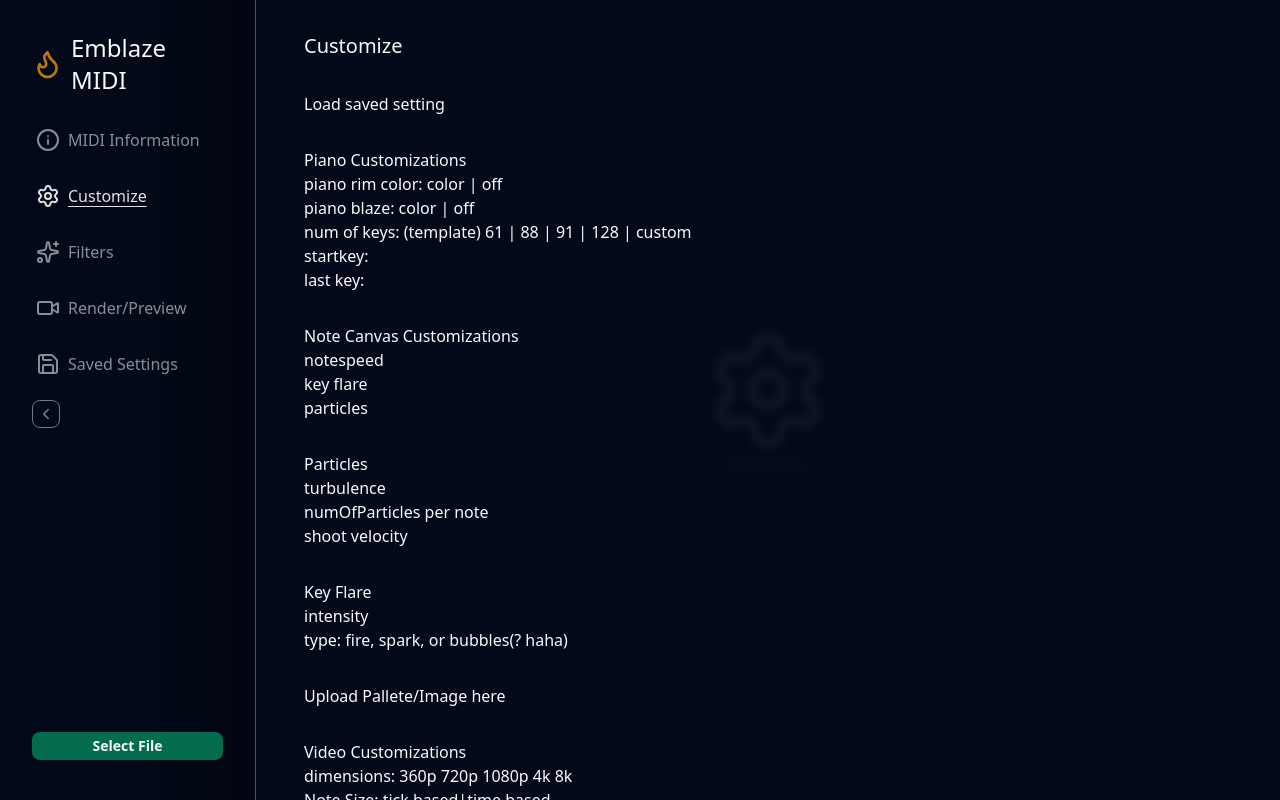
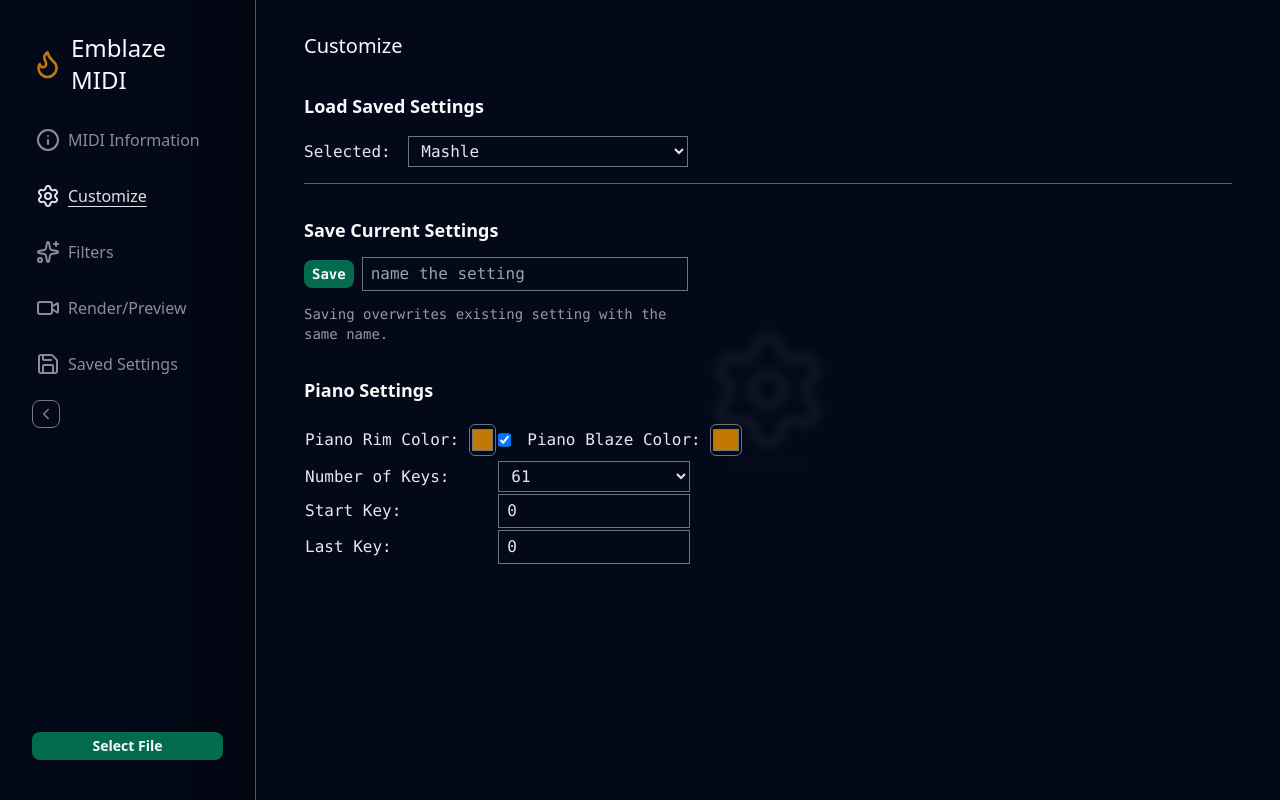
Before and after one commit to AndreBryant/emblaze-app, a SvelteKit app: page / in a window 1280 px wide. Both pictures are taken after a click on the button "Customize". Built offline with nearby package versions, Linux system fonts and the light colour scheme.

Commit message:
add fields for customization tab

```diff
--- a/src/app.css
+++ b/src/app.css
@@ -8,3 +8,7 @@ body {
 	height: 100vh;
 	width: 100vw;
 }
+
+* {
+	transition: 1s;
+}
--- a/src/components/MainContent.svelte
+++ b/src/components/MainContent.svelte
@@ -7,10 +7,7 @@
 	export let items = [];
 </script>
 
-<div
-	id="main-content"
-	class={`flex-grow ${$isSidebarCollapsed ? ' ml-24' : ' ml-64'} relative overflow-y-auto`}
->
+<div class={`flex-grow ${$isSidebarCollapsed ? ' ml-24' : ' ml-64'} relative overflow-y-auto`}>
 	{#each items as item}
 		{#if $activeTabValue === item.value}
 			<TabContent component={item.component} label={item.label} logo={item.logo} />
--- a/src/components/Sidebar.svelte
+++ b/src/components/Sidebar.svelte
@@ -2,9 +2,11 @@
 	import { isSidebarCollapsed } from '$lib/stores/app-stores.js';
 	import { ChevronRight, ChevronLeft } from 'lucide-svelte';
 	import { activeTabValue } from '$lib/stores/app-stores.js';
+
 	import AppTitle from './AppTitle.svelte';
 	import TabTrigger from './TabTrigger.svelte';
 	import FileInput from './FileInput.svelte';
+
 	export let items = [];
 
 	const handleClick = (tabValue) => () => ($activeTabValue = tabValue);
@@ -15,8 +17,11 @@
 </script>
 
 <div
-	id="sidebar"
-	class={`p-8 flex flex-col gap-8 border-r border-r-secondary border-opacity-30 fixed h-full select-none bg-gradient-to-r from-primary from-50% to-[#010510] ${$isSidebarCollapsed ? ' w-24' : ' w-64'}`}
+	class={`p-8 flex flex-col gap-8 border-r
+	border-r-secondary border-opacity-30
+	fixed h-full select-none
+	bg-gradient-to-r from-primary from-50% to-[#010510]
+	${$isSidebarCollapsed ? ' w-24' : ' w-64'}`}
 >
 	<AppTitle label={'Emblaze MIDI'} />
 	<div class="flex-grow">
--- a/src/components/tab-settings/customize/Customize.svelte
+++ b/src/components/tab-settings/customize/Customize.svelte
@@ -1,103 +1,57 @@
 <script>
+	import LoadSave from './LoadSave.svelte';
+	import SaveCurrent from './SaveCurrent.svelte';
+	import PianoFields from './fields/PianoFields.svelte';
+	// <!-- Note Canvas -->
+	// <div>
+	// 	<h3>Note Canvas Customizations</h3>
+	// 	<p>notespeed</p>
+	// 	<p>key flare</p>
+	// 	<p>particles</p>
+	// </div>
+
+	// <!-- if particles:on -->
+	// <div>
+	// 	<h3>Particles</h3>
+	// 	<p>turbulence</p>
+	// 	<p>numOfParticles per note</p>
+	// 	<p>shoot velocity</p>
+	// </div>
+
+	// <!-- if flare:on -->
+	// <div>
+	// 	<h3>Key Flare</h3>
+	// 	<p>intensity</p>
+	// 	<p>type: fire, spark, or bubbles(? haha)</p>
+	// </div>
+
+	// <!-- Color Scheme -->
+	// <div>
+	// 	<h3>Upload Pallete/Image here</h3>
+	// </div>
+
+	// <!-- Video Customizations -->
+	// <div>
+	// 	<h3>Video Customizations</h3>
+	// 	<p>dimensions: 360p 720p 1080p 4k 8k</p>
+	// 	<p>Note Size: tick based|time based</p>
+	// 	<p>framerate: 60 | 30 | custom:max[60]</p>
+	// </div>
 </script>
+
+<!-- <script>
+	import * as C from '$lib/stores/customize-stores.js';
+</script> -->
 
 <div class="flex flex-col gap-8 pb-8 backdrop-blur-sm">
 	<h2 class="text-xl">Customize</h2>
-	<!-- load Saved Setting -->
-	<div>
-		<p>Load saved setting</p>
+
+	<div class="flex flex-col gap-4">
+		<LoadSave />
+		<hr class="opacity-40" />
 	</div>
-	<!-- Piano -->
-	<div>
-		<h3>Piano Customizations</h3>
-		<p>piano rim color: color | off</p>
-		<p>piano blaze: color | off</p>
-		<p>num of keys: (template) 61 | 88 | 91 | 128 | custom</p>
-
-		<!-- if num of keys:custom -->
-		<p>startkey:</p>
-		<p>last key:</p>
-	</div>
-
-	<!-- Note Canvas -->
-	<div>
-		<h3>Note Canvas Customizations</h3>
-		<p>notespeed</p>
-		<p>key flare</p>
-		<p>particles</p>
-	</div>
-
-	<!-- if particles:on -->
-	<div>
-		<h3>Particles</h3>
-		<p>turbulence</p>
-		<p>numOfParticles per note</p>
-		<p>shoot velocity</p>
-	</div>
-
-	<!-- if flare:on -->
-	<div>
-		<h3>Key Flare</h3>
-		<p>intensity</p>
-		<p>type: fire, spark, or bubbles(? haha)</p>
-	</div>
-
-	<!-- Color Scheme -->
-	<div>
-		<h3>Upload Pallete/Image here</h3>
-	</div>
-
-	<!-- Video Customizations -->
-	<div>
-		<h3>Video Customizations</h3>
-		<p>dimensions: 360p 720p 1080p 4k 8k</p>
-		<p>Note Size: tick based|time based</p>
-		<p>framerate: 60 | 30 | custom:max[60]</p>
-	</div>
-	<!-- Video Customizations -->
-	<div>
-		<h3>Video Customizations</h3>
-		<p>dimensions: 360p 720p 1080p 4k 8k</p>
-		<p>framerate: 60 | 30 | custom:max[60]</p>
-	</div>
-	<!-- Video Customizations -->
-	<div>
-		<h3>Video Customizations</h3>
-		<p>dimensions: 360p 720p 1080p 4k 8k</p>
-		<p>framerate: 60 | 30 | custom:max[60]</p>
-	</div>
-	<!-- Video Customizations -->
-	<div>
-		<h3>Video Customizations</h3>
-		<p>dimensions: 360p 720p 1080p 4k 8k</p>
-		<p>framerate: 60 | 30 | custom:max[60]</p>
-	</div>
-	<!-- Video Customizations -->
-	<div>
-		<h3>Video Customizations</h3>
-		<p>dimensions: 360p 720p 1080p 4k 8k</p>
-		<p>framerate: 60 | 30 | custom:max[60]</p>
-	</div>
-	<!-- Video Customizations -->
-	<div>
-		<h3>Video Customizations</h3>
-		<p>dimensions: 360p 720p 1080p 4k 8k</p>
-		<p>framerate: 60 | 30 | custom:max[60]</p>
-	</div>
-	<!-- Video Customizations -->
-	<div>
-		<h3>Video Customizations</h3>
-		<p>dimensions: 360p 720p 1080p 4k 8k</p>
-		<p>framerate: 60 | 30 | custom:max[60]</p>
-	</div>
-
-	<!-- Save current Setting -->
-	<div>
-		<button>save</button>
-		<input type="text" name="" id="" placeholder="name the setting" />
-		<p>
-			naming it the same as an existing setting, overwrites the setting (Local storage only has 10mb
-			limit capacity)
-		</p>
+	<div class="flex flex-col gap-8">
+		<SaveCurrent />
+		<PianoFields />
 	</div>
 </div>
--- /dev/null
+++ b/src/components/tab-settings/customize/LoadSave.svelte
@@ -0,0 +1,14 @@
+<!-- load Saved Setting -->
+<div class="flex flex-col gap-4">
+	<h3 class="text-lg font-semibold">Load Saved Settings</h3>
+	<div class="flex gap-2 items-center w-full lg:w-96 font-mono text-secondary-dark">
+		<pre>Selected: </pre>
+		<select name="" id="" class="bg-primary border border-secondary-acc px-2 py-1 w-full">
+			<option value="" selected>Mashle</option>
+			<option value="">Mashle2</option>
+			<option value="">Mashle3</option>
+			<option value="">Mashle4</option>
+			<option value="">Mashle5</option>
+		</select>
+	</div>
+</div>
--- /dev/null
+++ b/src/components/tab-settings/customize/SaveCurrent.svelte
@@ -0,0 +1,25 @@
+<script>
+	import Button from '../../Buttons/Button.svelte';
+</script>
+
+<!-- Save current Setting -->
+<div class="w-full lg:w-96 flex flex-col gap-2">
+	<h3 class="text-lg font-semibold">Save Current Settings</h3>
+	<div class="flex gap-2 items-center w-full lg:w-96 font-mono text-secondary-dark">
+		<div>
+			<Button variant="primary">Save</Button>
+		</div>
+		<input
+			type="text"
+			name=""
+			id=""
+			placeholder="name the setting"
+			class="bg-primary border border-secondary-acc px-2 py-1 w-full"
+		/>
+	</div>
+	<div>
+		<p class="opacity-60 font-mono text-sm">
+			Saving overwrites existing setting with the same name.
+		</p>
+	</div>
+</div>
--- /dev/null
+++ b/src/components/tab-settings/customize/fields/PianoFields.svelte
@@ -0,0 +1,70 @@
+<script>
+</script>
+
+<div class="w-full lg:w-5/12 flex flex-col gap-4">
+	<h3 class="text-lg font-semibold">Piano Settings</h3>
+	<table class="table-fixed w-full font-mono text-secondary-dark">
+		<tr>
+			<td class="py-1">
+				<div class="flex items-center">
+					<pre>Piano Rim Color: </pre>
+					<input
+						type="color"
+						class="w-8 h-8 bg-transparent border-secondary-acc border rounded-md"
+						value="#C27803"
+					/>
+				</div>
+			</td>
+			<td>
+				<div class="flex gap-4 col-span-6">
+					<input type="checkbox" checked />
+					<div class="flex items-center">
+						<pre>Piano Blaze Color: </pre>
+						<input
+							type="color"
+							class="w-8 h-8 bg-transparent border-secondary-acc border rounded-md"
+							value="#C27803"
+						/>
+					</div>
+				</div>
+			</td>
+		</tr>
+		<tr>
+			<td class="py-1">
+				<pre>Number of Keys: </pre>
+			</td>
+			<td>
+				<select name="" id="" class="bg-primary border border-secondary-acc px-2 py-1 w-full">
+					<option value="" selected>61</option>
+					<option value="">88</option>
+					<option value="">128</option>
+					<option value="">Custom</option>
+				</select>
+			</td>
+		</tr>
+		<tr>
+			<td class="py-1">
+				<pre>Start Key: </pre>
+			</td>
+			<td>
+				<input
+					type="number"
+					value="0"
+					class="bg-primary border border-secondary-acc px-2 py-1 w-full"
+				/>
+			</td>
+		</tr>
+		<tr>
+			<td class="py-1">
+				<pre>Last Key: </pre>
+			</td>
+			<td>
+				<input
+					type="number"
+					value="0"
+					class="bg-primary border border-secondary-acc px-2 py-1 w-full"
+				/>
+			</td>
+		</tr>
+	</table>
+</div>
--- /dev/null
+++ b/src/lib/stores/customize-stores.js
@@ -0,0 +1,15 @@
+import { writable } from 'svelte/store';
+
+// Fetch these from local storage
+
+const savedSettingNames = writable(null);
+
+const cPiano = writable(null);
+
+const cNoteCanvas = writable(null);
+
+const cColorScheme = writable(null);
+
+const cVideo = writable(null);
+
+export { cPiano, cNoteCanvas, cColorScheme, cVideo };
```
